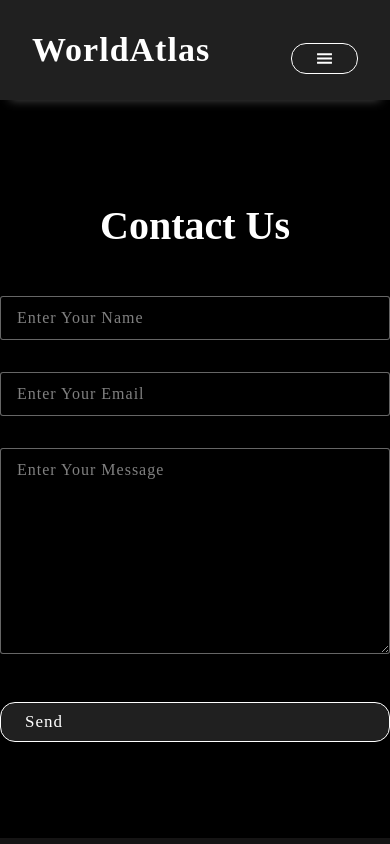
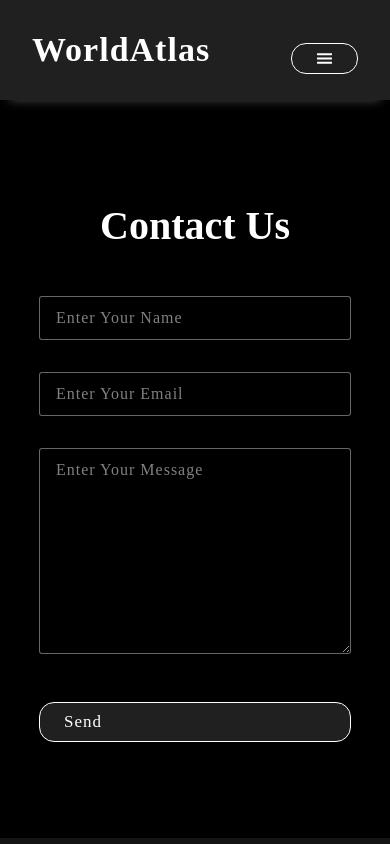
Before and after one commit to MuhammadFuzail591/ReactJS-Project00-CountryAPI-Project-by-Thapa-Technical-final, a React (Vite) app: page /contact in a window 390 px wide. Shown: the top 844 px of the page. Built offline with nearby package versions, Linux system fonts and the light colour scheme.

Commit message:
Optimized Responsiveness

```diff
--- a/src/App.css
+++ b/src/App.css
@@ -533,7 +533,7 @@
 
   .section-contact {
     margin: 9.6rem auto;
-    max-width: 80rem;
+    max-width: 80%;
 
     & hr {
       border-color: rgba(255, 255, 255, 0.6);
```
